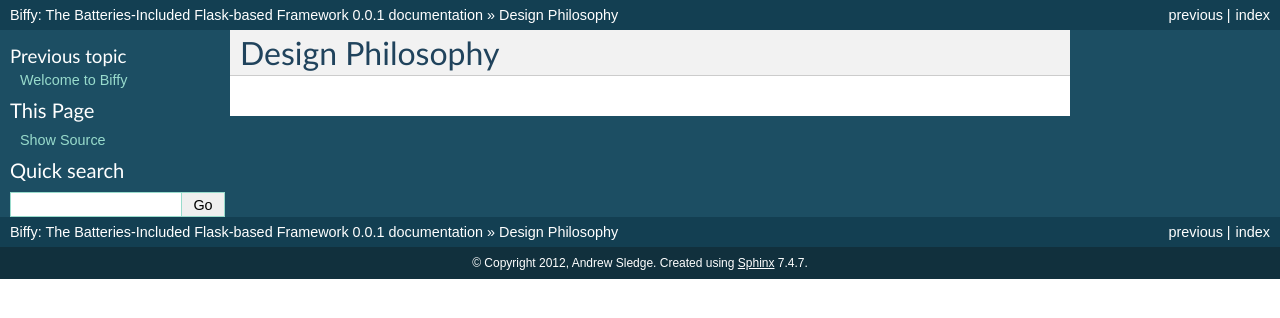
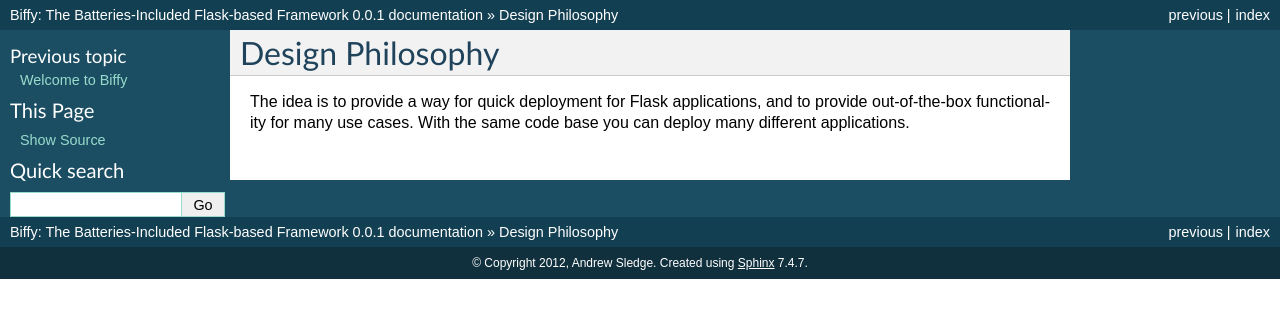
Before and after one commit to andrewjsledge/biffy, a Sphinx documentation site: the page built from docs/source/design.rst, in a window 1280 px wide. Shown: the top 318 px of the page. Built offline with Sphinx 7.4.7, drawn with Linux system fonts in a browser that asks for light colours.

Commit message:
Updated docs

```diff
--- a/docs/source/design.rst
+++ b/docs/source/design.rst
@@ -1,2 +1,6 @@
 Design Philosophy
 =================
+
+The idea is to provide a way for quick deployment for Flask applications,
+and to provide out-of-the-box functionality for many use cases. With the same
+code base you can deploy many different applications.
```
Also changed, not shown: 3 other files.
